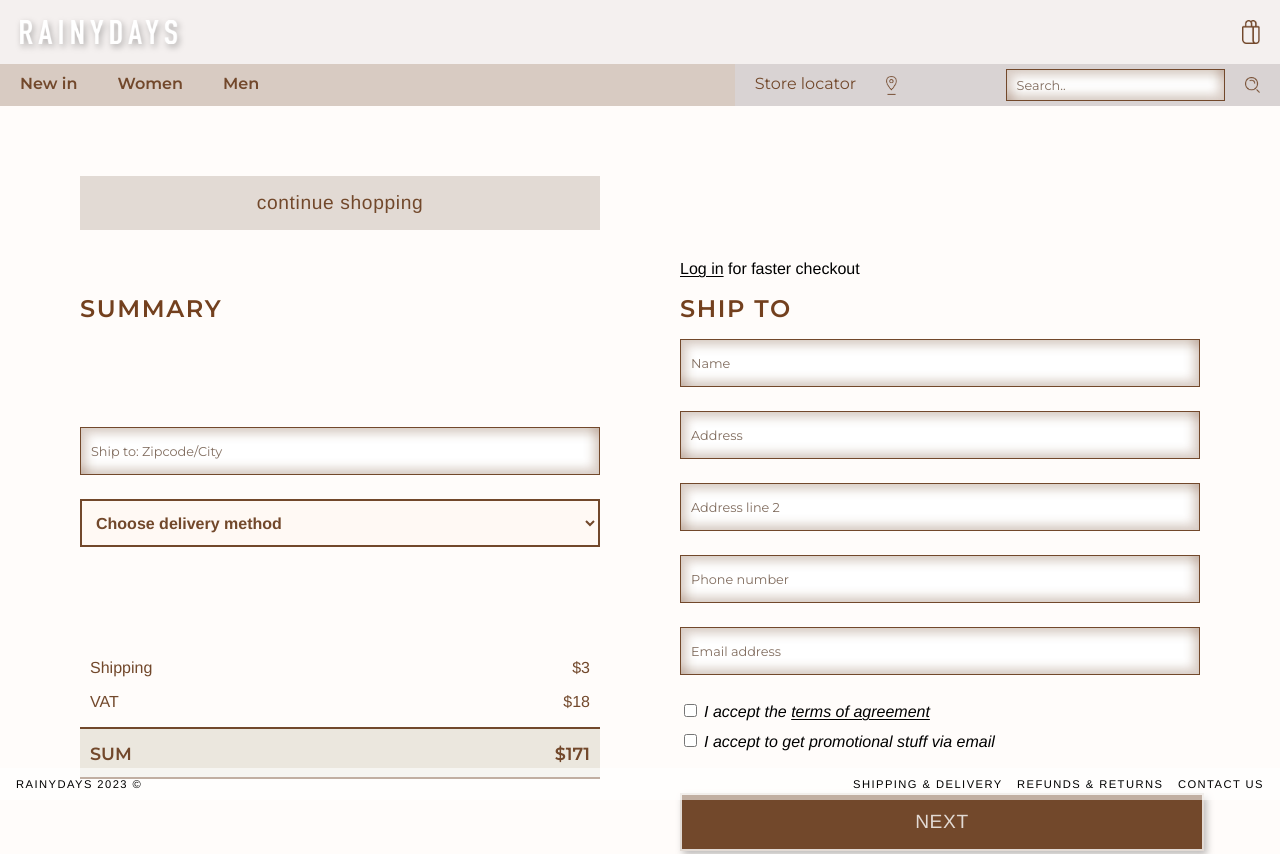
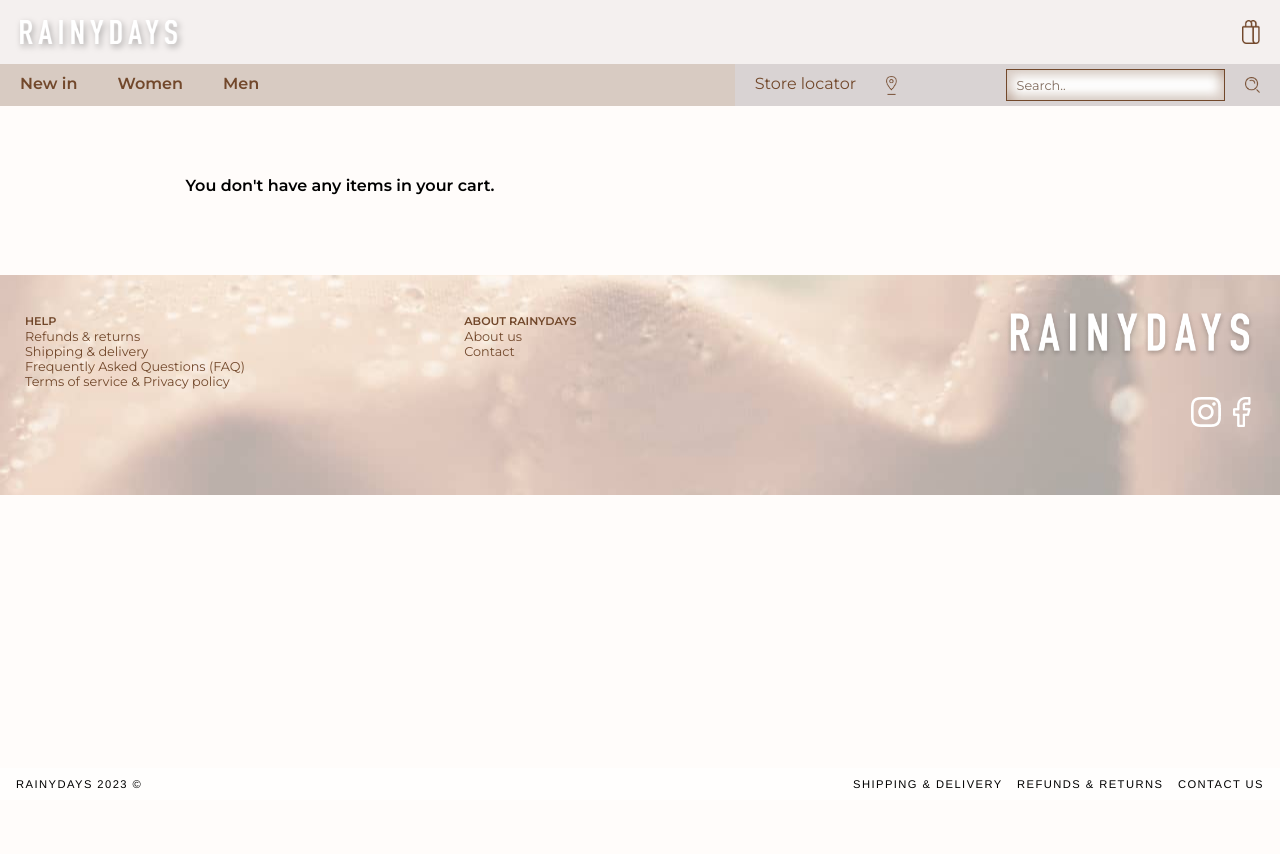
Before and after one commit to DWNWND/cross-course-CA, a plain HTML site: page checkout.html in a window 1280 px wide. Shown: the top 854 px of the page. After the commit the page ends 800 px from the top, so only its background shows below. Drawn offline with Linux system fonts and the light colour scheme.

Commit message:
added a statement saying the cart is empty if no items have been added

```diff
--- a/css/checkout.css
+++ b/css/checkout.css
@@ -1,5 +1,8 @@
 .checkout-section {
   padding: 2rem 2rem 6rem 2rem;
+}
+.empty-cart {
+  text-align: center;
 }
 
 /*------------BUTTONS-----------*/
--- a/js/checkout.js
+++ b/js/checkout.js
@@ -1,8 +1,23 @@
+import { showLoadingIndicator } from "./global.js";
 import { getProductsFromCart } from "./cartfunction.js";
+
+const checkoutSection = document.querySelector(".checkout-section");
 const summarySection = document.querySelector(".summary-section");
+var productsInCart = getProductsFromCart();
 
-const productsInCart = getProductsFromCart();
+function checkCart() {
+  if (Array.isArray(productsInCart) && productsInCart.length) {
+    return true;
+  } else {
+    return false;
+  }
+}
+const checkingCart = checkCart();
 
+function generateCart() {
+  if (!checkingCart) {
+    checkoutSection.innerHTML = `<div class="montserrat bold empty-cart">You don't have any items in your cart.</div>`;
+  } else {
     productsInCart.forEach(function (item) {
       const summaryProductContainer = document.createElement("div");
       summaryProductContainer.classList.add("summary-product-container");
@@ -37,5 +52,8 @@ productsInCart.forEach(function (item) {
     <p class="summary-product-price helvetica brown">$${item.price}</p>
     `;
     });
+  }
+}
+generateCart();
 
 //DIDNT MANAGE TO MAKE THE SIZES CORRESPOND TO API CALL...
```
Lines whose indentation alone changed are shown as unchanged.
